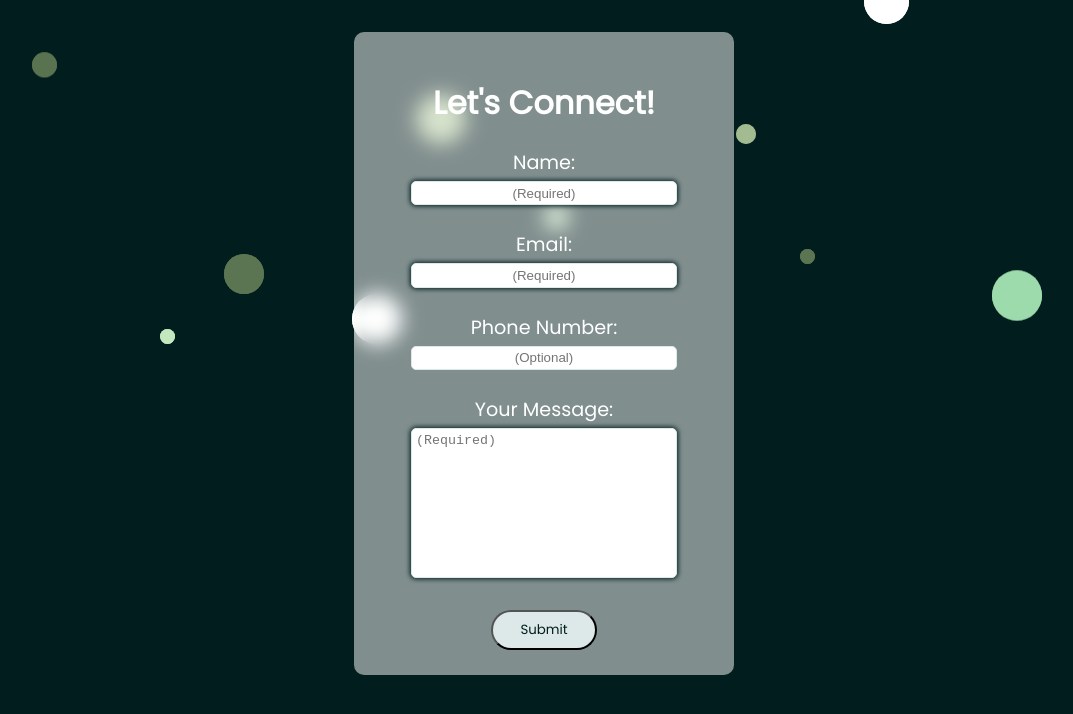
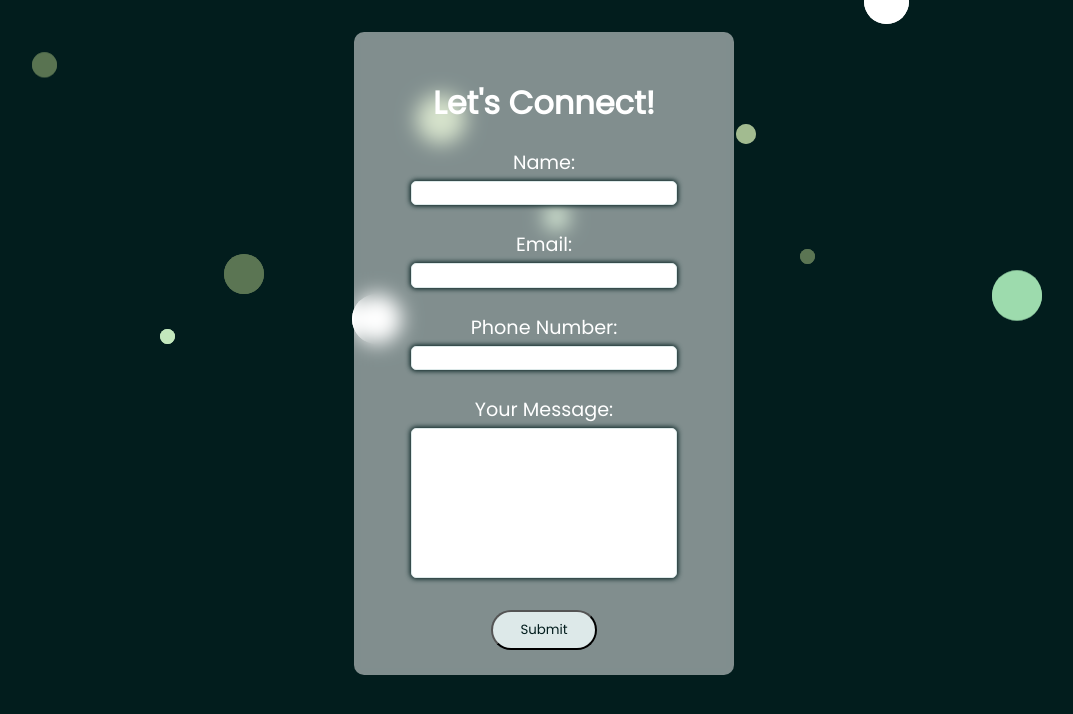
Before and after one commit to amandaforni/formProject, a plain HTML site: page index.html in a window 1280 px wide. Shown: the whole page, without its empty margins (96-1169 px from the left). Drawn offline with nearby package versions, Linux system fonts and the light colour scheme.

Commit message:
final UI for required

```diff
--- a/index.html
+++ b/index.html
@@ -41,16 +41,16 @@
     <form id="contact-form" class="post-reply" method="post">
         <h1>Let's Connect!</h1>
         <label for="name">Name: </label><br>
-        <input id="form-name" class="input" type="text" name="name" placeholder="(Required)" required />
+        <input id="form-name" class="input" type="text" name="name" required />
         <br><br>
         <label for="email">Email: </label><br>
-        <input id="form-email" class="input" type="email" name="email" placeholder="(Required)" required />
+        <input id="form-email" class="input" type="email" name="email" required />
         <br><br>
         <label for="phone">Phone Number: </label><br>
-        <input id="form-phone" class="input" type="phone" name="phone" placeholder="(Optional)" />
+        <input id="form-phone" class="input" type="phone" name="phone"  required/>
         <br><br>
         <label for="message">Your Message: </label><br>
-        <textarea id="form-message" class="input" name="message" placeholder="(Required)"  required></textarea>
+        <textarea id="form-message" class="input" name="message"  required></textarea>
         <br><br>
         <button class="primary-button" onClick="invokeAWSAPI(event)" id="submit">Submit</button>
     </form>
@@ -110,7 +110,8 @@
         }
         $('#homePage').click(function () {
             location.reload();
-        })
+        });
+
        </script>
     </body>
 </html>
```
